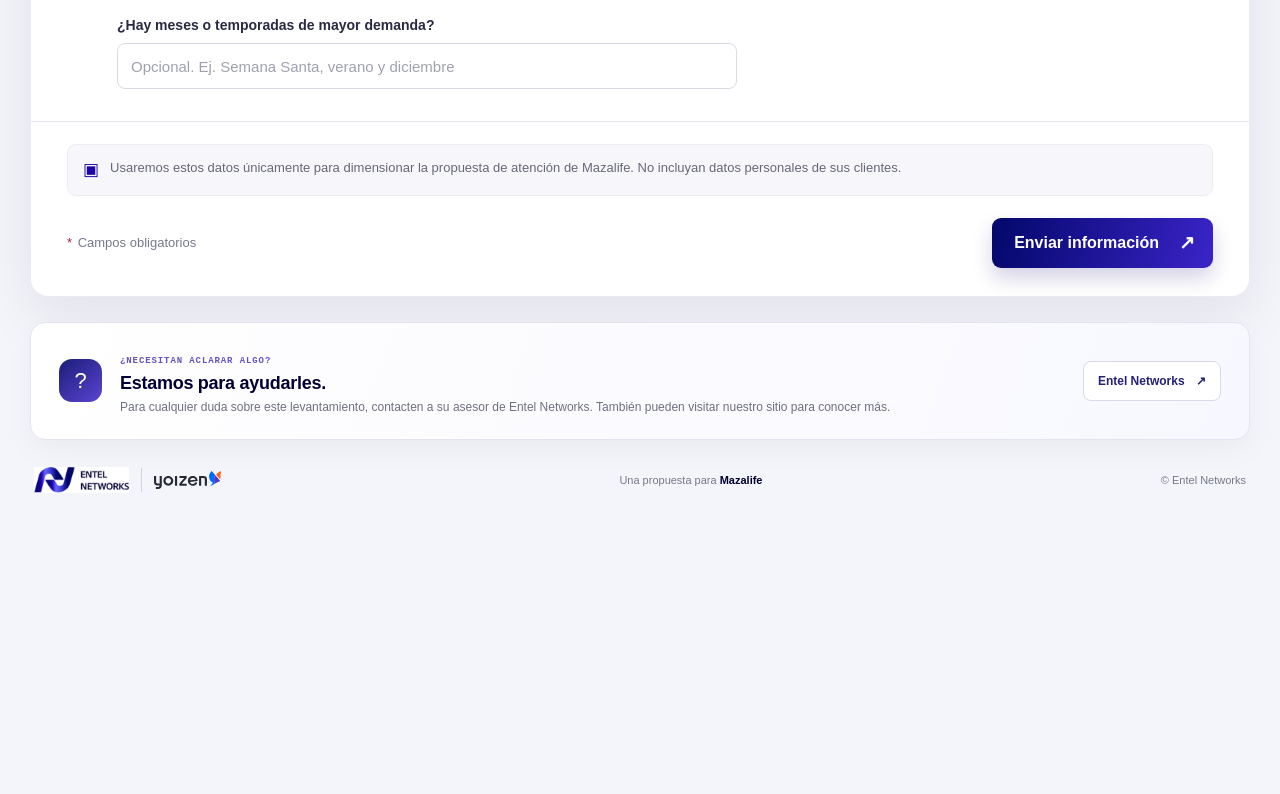
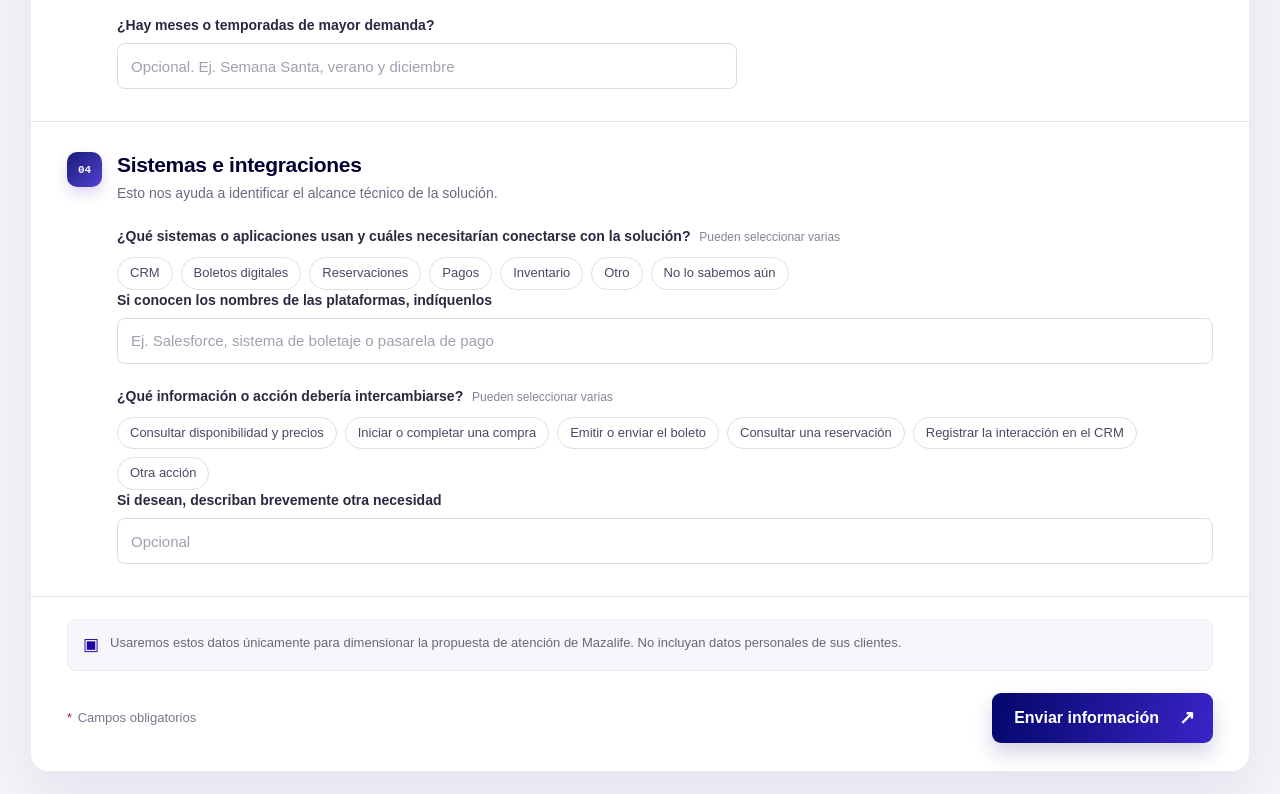
Before and after one commit to lvarela-glitch/Web_Entel_Networks, a plain HTML site: page index.html in a window 1280 px wide. Shown: the part 1864-2658 px from the top of the page. Before the commit the page ends 2389 px from the top, so only its background shows below. Drawn offline with Linux system fonts and the light colour scheme.

Commit message:
Add Mazalife integration questions and correct Entel mark

```diff
--- a/index.html
+++ b/index.html
@@ -9,7 +9,7 @@
   <link rel="icon" href="assets/entel-networks.png" type="image/png">
   <link rel="preconnect" href="https://mazalife.com.mx">
   <link rel="preconnect" href="https://yoizen.com">
-  <link rel="stylesheet" href="styles.css?v=20261124-2">
+  <link rel="stylesheet" href="styles.css">
   <script src="config.js"></script>
   <script src="app.js" defer></script>
 </head>
@@ -53,7 +53,7 @@
           <div class="chat-compose"><span>Escribe un mensaje</span><i>＋</i><b>➤</b></div>
         </div>
         <div class="scene-badge badge-secure"><span>✓</span> Atención ágil, en un mismo lugar</div>
-        <div class="spin-mark" aria-hidden="true"><img src="assets/entel-networks.png" alt=""></div>
+        <div class="spin-mark" aria-hidden="true"><img src="https://entelcloud.com.mx/entel-link-mark-white.webp" alt=""></div>
         <div class="scene-spark spark-a">✦</div><div class="scene-spark spark-b">✧</div><div class="scene-spark spark-c">✦</div>
       </div>
     </section>
@@ -123,6 +123,38 @@
         <label class="field season-field"><span>¿Hay meses o temporadas de mayor demanda?</span><input name="peak_season" placeholder="Opcional. Ej. Semana Santa, verano y diciembre" maxlength="180"></label>
       </section>
 
+      <section class="form-section integration-section" aria-labelledby="integration-heading">
+        <div class="section-heading">
+          <span class="section-index">04</span>
+          <div><h2 id="integration-heading">Sistemas e integraciones</h2><p>Esto nos ayuda a identificar el alcance técnico de la solución.</p></div>
+        </div>
+        <fieldset class="choice-fieldset integration-fieldset">
+          <legend>¿Qué sistemas o aplicaciones usan y cuáles necesitarían conectarse con la solución? <small>Pueden seleccionar varias</small></legend>
+          <div class="chips">
+            <label class="chip"><input type="checkbox" name="systems_used" value="CRM"><span>CRM</span></label>
+            <label class="chip"><input type="checkbox" name="systems_used" value="Emisión o venta de boletos digitales"><span>Boletos digitales</span></label>
+            <label class="chip"><input type="checkbox" name="systems_used" value="Reservaciones"><span>Reservaciones</span></label>
+            <label class="chip"><input type="checkbox" name="systems_used" value="Pagos"><span>Pagos</span></label>
+            <label class="chip"><input type="checkbox" name="systems_used" value="Inventario"><span>Inventario</span></label>
+            <label class="chip"><input type="checkbox" name="systems_used" value="Otro"><span>Otro</span></label>
+            <label class="chip"><input type="checkbox" name="systems_used" value="No lo sabemos aún"><span>No lo sabemos aún</span></label>
+          </div>
+          <label class="field integration-detail"><span>Si conocen los nombres de las plataformas, indíquenlos</span><input name="systems_other" placeholder="Ej. Salesforce, sistema de boletaje o pasarela de pago" maxlength="300"></label>
+        </fieldset>
+        <fieldset class="choice-fieldset integration-fieldset action-fieldset">
+          <legend>¿Qué información o acción debería intercambiarse? <small>Pueden seleccionar varias</small></legend>
+          <div class="chips">
+            <label class="chip"><input type="checkbox" name="integration_actions" value="Consultar disponibilidad y precios"><span>Consultar disponibilidad y precios</span></label>
+            <label class="chip"><input type="checkbox" name="integration_actions" value="Iniciar o completar una compra"><span>Iniciar o completar una compra</span></label>
+            <label class="chip"><input type="checkbox" name="integration_actions" value="Emitir o enviar el boleto"><span>Emitir o enviar el boleto</span></label>
+            <label class="chip"><input type="checkbox" name="integration_actions" value="Consultar una reservación"><span>Consultar una reservación</span></label>
+            <label class="chip"><input type="checkbox" name="integration_actions" value="Registrar la interacción en el CRM"><span>Registrar la interacción en el CRM</span></label>
+            <label class="chip"><input type="checkbox" name="integration_actions" value="Otra acción"><span>Otra acción</span></label>
+          </div>
+          <label class="field integration-detail"><span>Si desean, describan brevemente otra necesidad</span><input name="integration_details" placeholder="Opcional" maxlength="500"></label>
+        </fieldset>
+      </section>
+
       <div class="privacy-note"><span class="privacy-icon" aria-hidden="true">▣</span><p>Usaremos estos datos únicamente para dimensionar la propuesta de atención de Mazalife. No incluyan datos personales de sus clientes.</p></div>
       <div class="form-actions">
         <p class="required-note"><i>*</i> Campos obligatorios</p>
```
